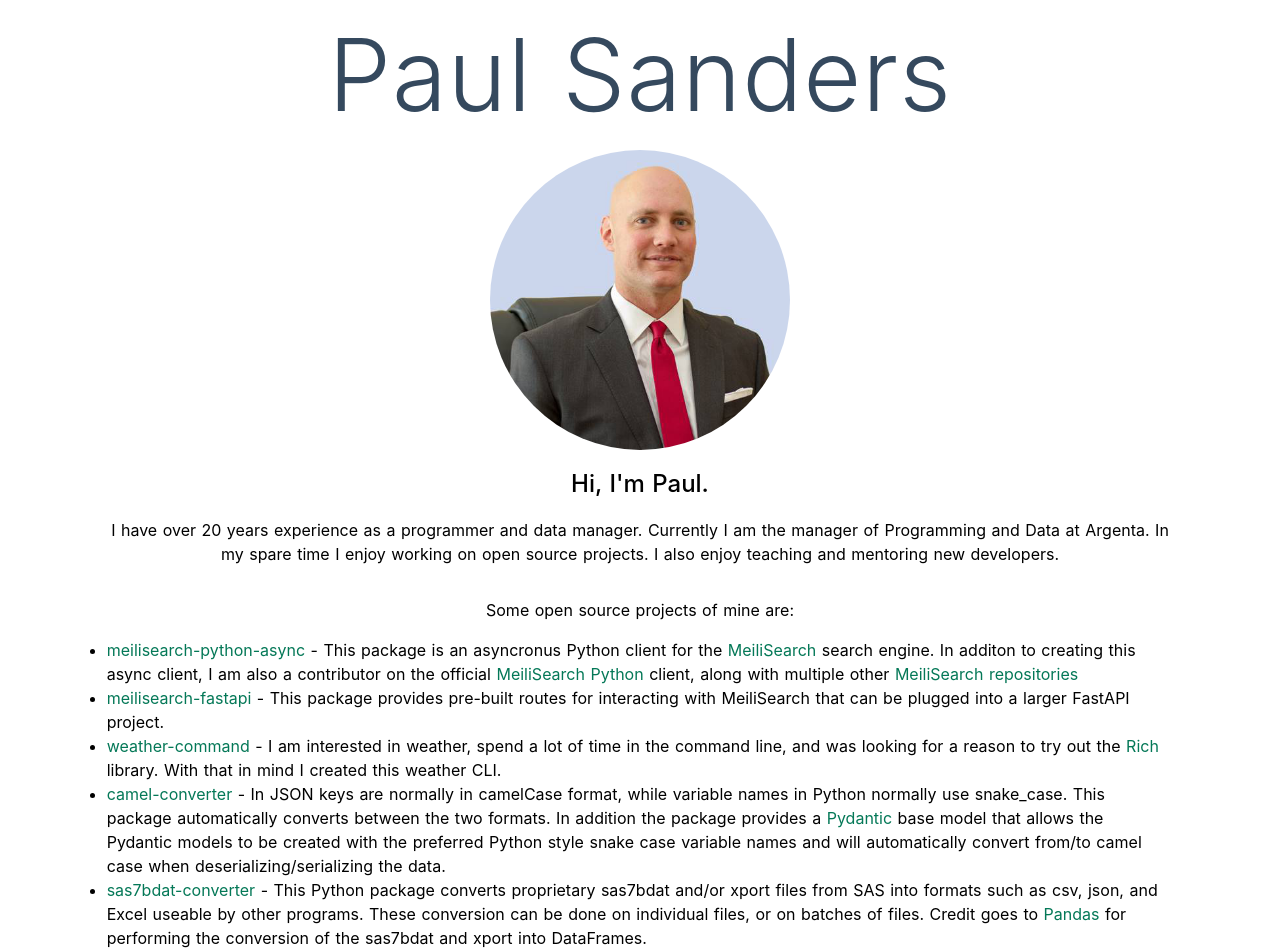
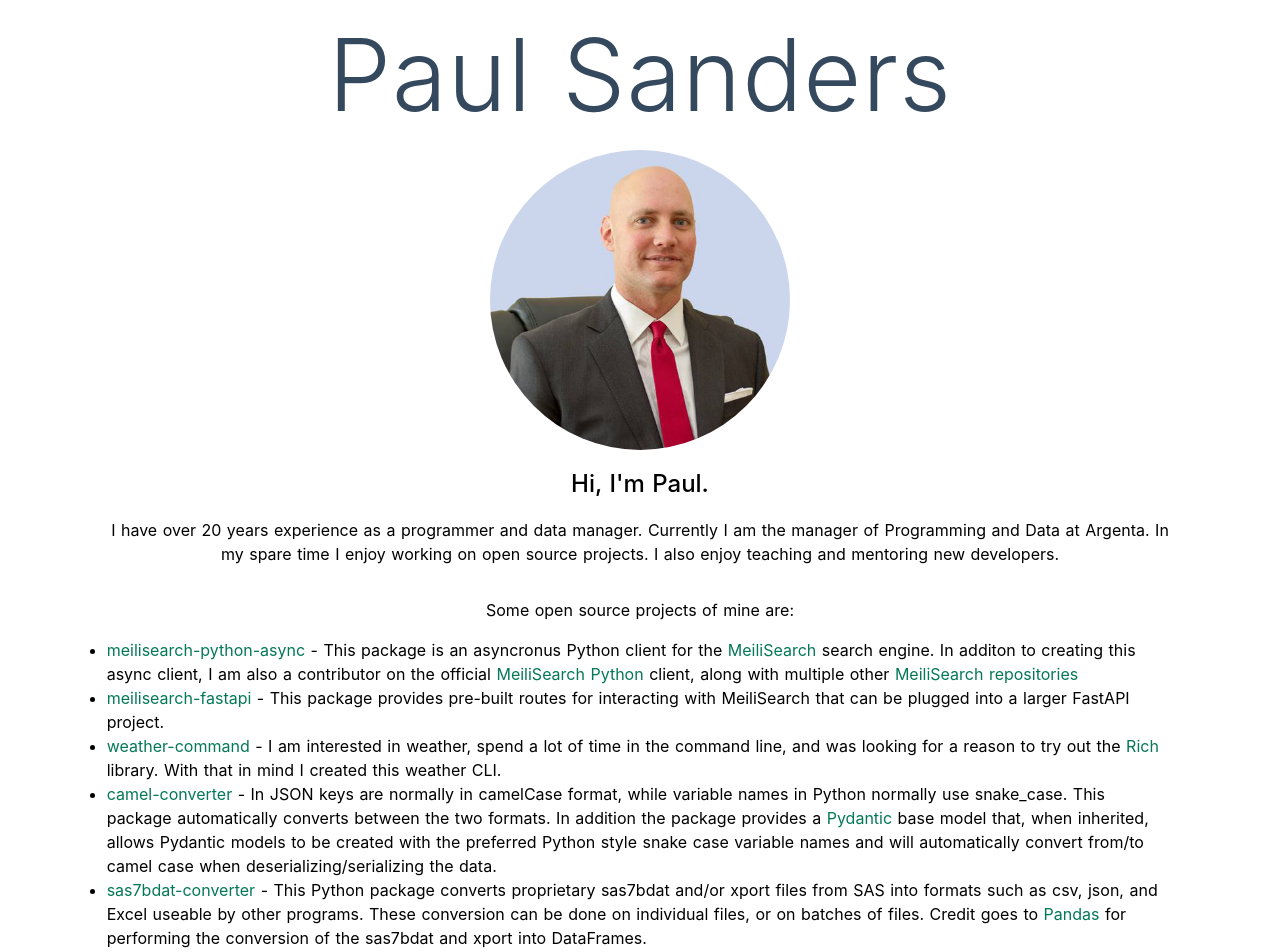
Before and after one commit to sanders41/sanders41.github.io, a Nuxt app: page / in a window 1280 px wide. Shown: the top 952 px of the page. Built offline with nearby package versions, Linux system fonts and the light colour scheme.

Commit message:
Improve wording

```diff
--- a/components/Projects.vue
+++ b/components/Projects.vue
@@ -26,8 +26,8 @@
         - In JSON keys are normally in camelCase format, while variable names in Python normally use
         snake_case. This package automatically converts between the two formats. In addition the
         package provides a <a href='https://pydantic-docs.helpmanual.io/'>Pydantic</a> base model
-        that allows the Pydantic models to be created with the preferred Python style snake case
-        variable names and will automatically convert from/to camel case when
+        that, when inherited, allows Pydantic models to be created with the preferred Python style
+        snake case variable names and will automatically convert from/to camel case when
         deserializing/serializing the data.
       </li>
       <li>
```
